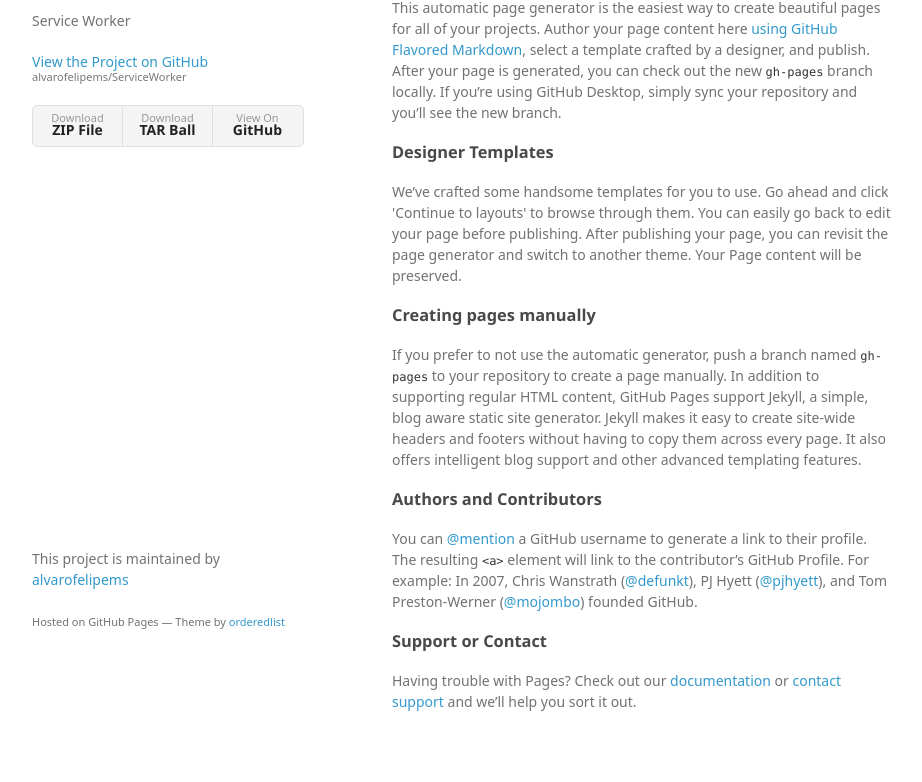
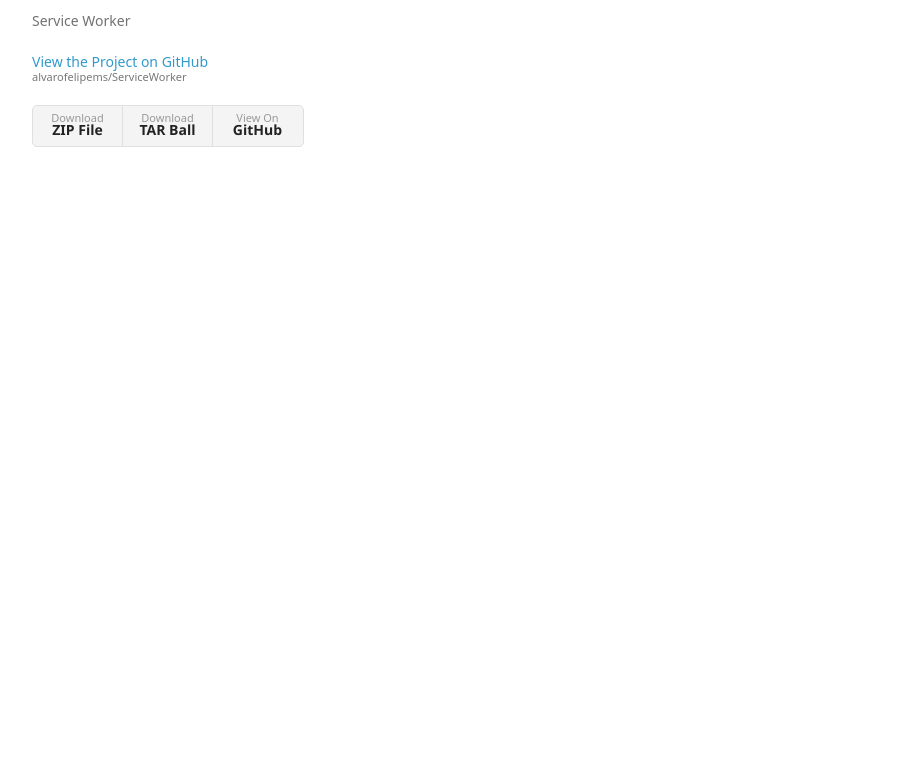
Before and after one commit to alvarofelipems/ServiceWorker, a plain HTML site: page index.html in a window 1280 px wide. Shown: the part 99-881 px from the top of the page, without its empty margins (178-1100 px from the left). After the commit the page ends 800 px from the top, so only its background shows below. Drawn offline with Linux system fonts and the light colour scheme; a web font is replaced by a local one.

Commit message:
Update index.html

```diff
--- a/index.html
+++ b/index.html
@@ -27,38 +27,20 @@
           <li><a href="https://github.com/alvarofelipems/ServiceWorker">View On <strong>GitHub</strong></a></li>
         </ul>
       </header>
-      <section>
-        <h3>
-<a id="welcome-to-github-pages" class="anchor" href="#welcome-to-github-pages" aria-hidden="true"><span class="octicon octicon-link"></span></a>Welcome to GitHub Pages.</h3>
 
-<p>This automatic page generator is the easiest way to create beautiful pages for all of your projects. Author your page content here <a href="https://guides.github.com/features/mastering-markdown/">using GitHub Flavored Markdown</a>, select a template crafted by a designer, and publish. After your page is generated, you can check out the new <code>gh-pages</code> branch locally. If you’re using GitHub Desktop, simply sync your repository and you’ll see the new branch.</p>
 
-<h3>
-<a id="designer-templates" class="anchor" href="#designer-templates" aria-hidden="true"><span class="octicon octicon-link"></span></a>Designer Templates</h3>
-
-<p>We’ve crafted some handsome templates for you to use. Go ahead and click 'Continue to layouts' to browse through them. You can easily go back to edit your page before publishing. After publishing your page, you can revisit the page generator and switch to another theme. Your Page content will be preserved.</p>
-
-<h3>
-<a id="creating-pages-manually" class="anchor" href="#creating-pages-manually" aria-hidden="true"><span class="octicon octicon-link"></span></a>Creating pages manually</h3>
-
-<p>If you prefer to not use the automatic generator, push a branch named <code>gh-pages</code> to your repository to create a page manually. In addition to supporting regular HTML content, GitHub Pages support Jekyll, a simple, blog aware static site generator. Jekyll makes it easy to create site-wide headers and footers without having to copy them across every page. It also offers intelligent blog support and other advanced templating features.</p>
-
-<h3>
-<a id="authors-and-contributors" class="anchor" href="#authors-and-contributors" aria-hidden="true"><span class="octicon octicon-link"></span></a>Authors and Contributors</h3>
-
-<p>You can <a href="https://github.com/blog/821" class="user-mention">@mention</a> a GitHub username to generate a link to their profile. The resulting <code>&lt;a&gt;</code> element will link to the contributor’s GitHub Profile. For example: In 2007, Chris Wanstrath (<a href="https://github.com/defunkt" class="user-mention">@defunkt</a>), PJ Hyett (<a href="https://github.com/pjhyett" class="user-mention">@pjhyett</a>), and Tom Preston-Werner (<a href="https://github.com/mojombo" class="user-mention">@mojombo</a>) founded GitHub.</p>
-
-<h3>
-<a id="support-or-contact" class="anchor" href="#support-or-contact" aria-hidden="true"><span class="octicon octicon-link"></span></a>Support or Contact</h3>
-
-<p>Having trouble with Pages? Check out our <a href="https://help.github.com/pages">documentation</a> or <a href="https://github.com/contact">contact support</a> and we’ll help you sort it out.</p>
-      </section>
-      <footer>
-        <p>This project is maintained by <a href="https://github.com/alvarofelipems">alvarofelipems</a></p>
-        <p><small>Hosted on GitHub Pages &mdash; Theme by <a href="https://github.com/orderedlist">orderedlist</a></small></p>
-      </footer>
-    </div>
     <script src="javascripts/scale.fix.js"></script>
+    <script>
+      if ('serviceWorker' in navigator) {
+        navigator.serviceWorker.register('/ServiceWorker/sw.js').then(function(registration) {
+          // Registro realizado com sucesso (NOTA: Observe que declaro um arquivo chamado sw.js, ele é onde colocaremos as notações do nosso Service Workers)
+          console.log('O ServiceWorker foi registrado com escopo: ',    registration.scope);
+        }).catch(function(err) {
+          // O registro falhou :(
+          console.log('O registro do ServiceWorker falhou com o erro: ', err);
+        });
+      }
+    </script>
 
   </body>
 </html>
```
